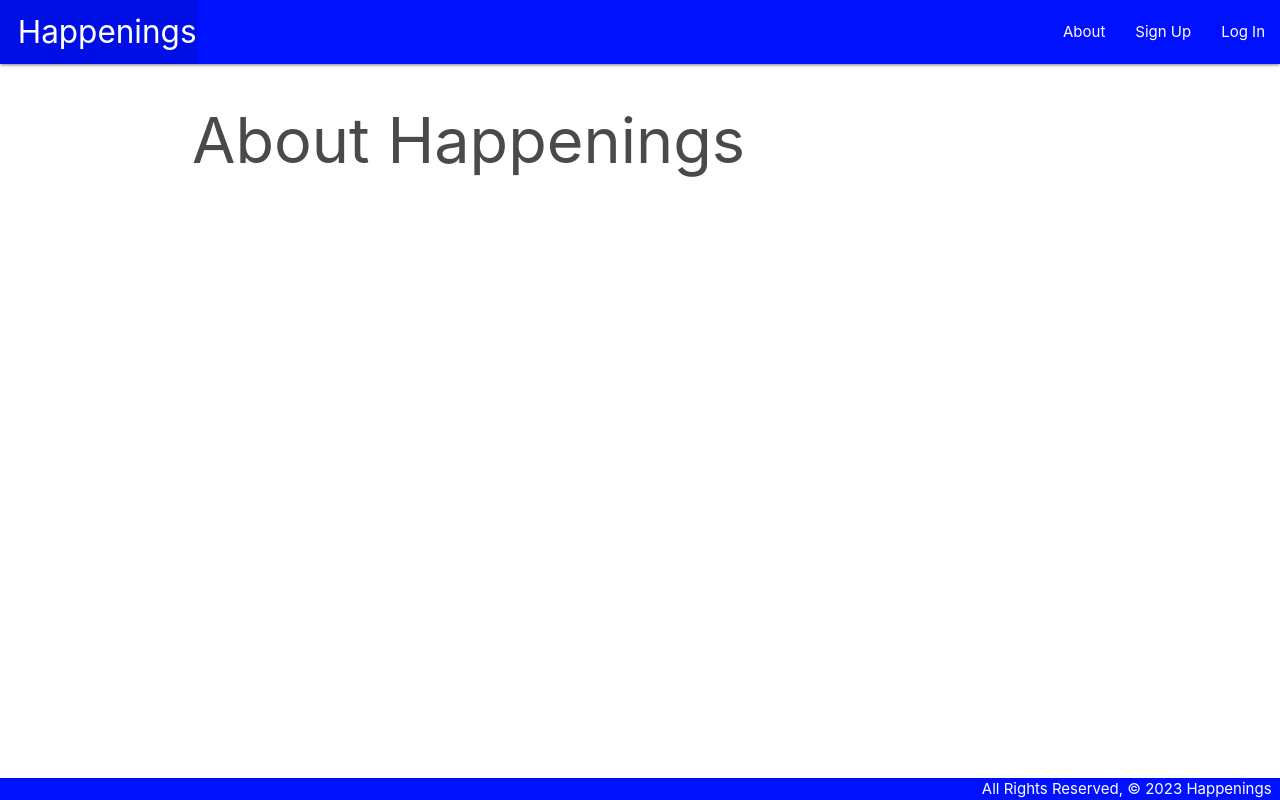
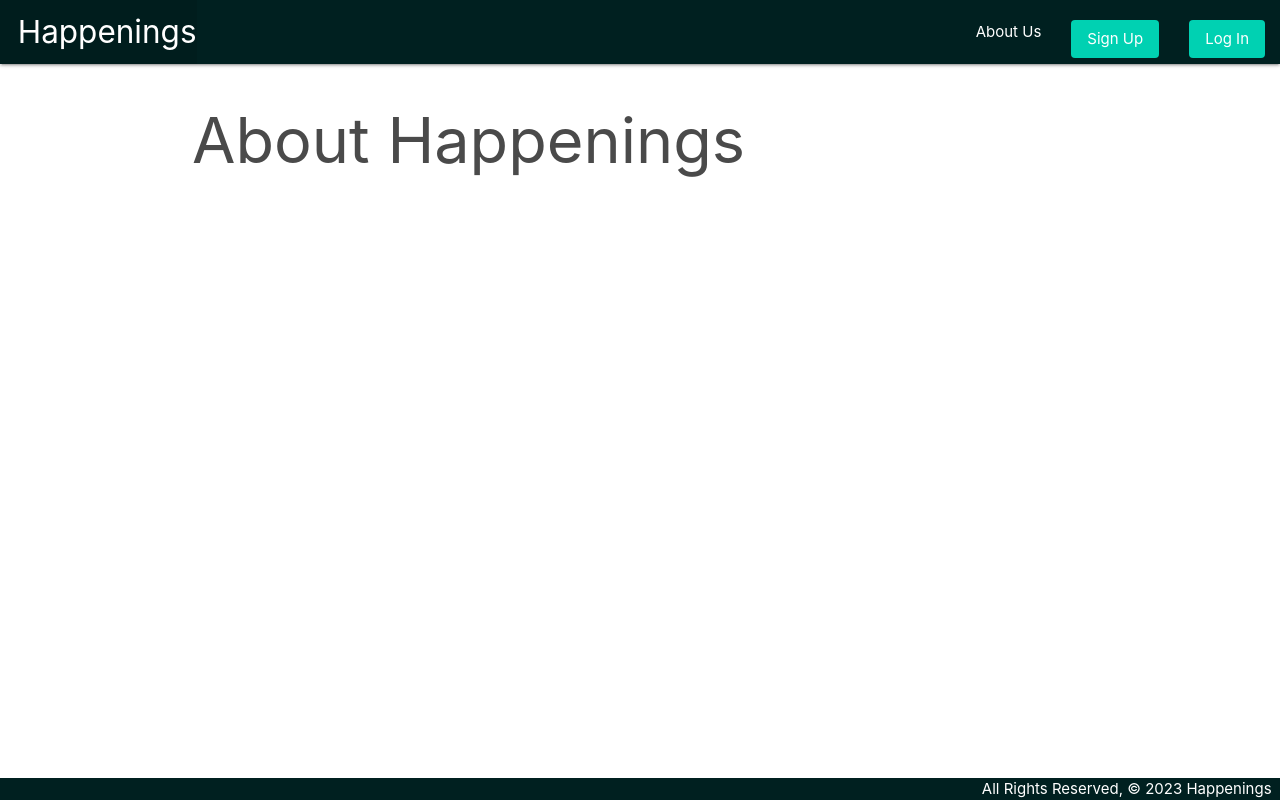
Before and after one commit to wfung14/Happenings, a Django app: page /about/ in a window 1280 px wide. Run offline with Django 4.2, Linux system fonts and the light colour scheme.

Commit message:
update navbar styling

```diff
--- a/happeningconnoisseur/main_app/static/css/style.css
+++ b/happeningconnoisseur/main_app/static/css/style.css
@@ -14,9 +14,13 @@ footer.page-footer {
 }
 
 .navbar-fixed nav {
-  background-color: rgb(0, 17, 255);
+  background-color: #002020;
 }
 
 .page-footer {
-  background-color: rgb(0, 17, 255);
+  background-color: #002020;
 }
+
+.right input {
+  margin-top: 2.5vh;
+}
--- a/happeningconnoisseur/main_app/templates/base.html
+++ b/happeningconnoisseur/main_app/templates/base.html
@@ -12,6 +12,7 @@
       content="ie=edge"
     />
     <title>Happenings</title>
+    <link rel="shortcut icon" href="#">
     <link rel="stylesheet" href="https://cdn.jsdelivr.net/npm/bulma@0.9.4/css/bulma.min.css">
     <link
       rel="stylesheet"
@@ -37,14 +38,14 @@
             </li>
           </ul>
           <ul class="right">
-            <li><a href="/about">About</a></li>
+            <li><a href="/about">About Us</a></li>
             {% if user.is_authenticated %}
             <li><a href="/vendors">View Vendors</a></li>
             <li><a href="/events/add">Add Event</a></li>
-            <li><a href="{% url 'logout' %}">Log Out</a></li>
+            <li><a href="{% url 'logout' %}"><input class="button is-primary" type="submit" value="Log Out"></a></li>
             {% else %}
-            <li><a href="{% url 'signup' %}">Sign Up</a></li>
-            <li><a href="{% url 'login' %}">Log In</a></li>
+            <li><a href="{% url 'signup' %}"><input class="button is-primary" type="submit" value="Sign Up"></a></li>
+            <li><a href="{% url 'login' %}"><input class="button is-primary" type="submit" value="Log In"></a></li>
             {% endif %}
           </ul>
         </div>
```
